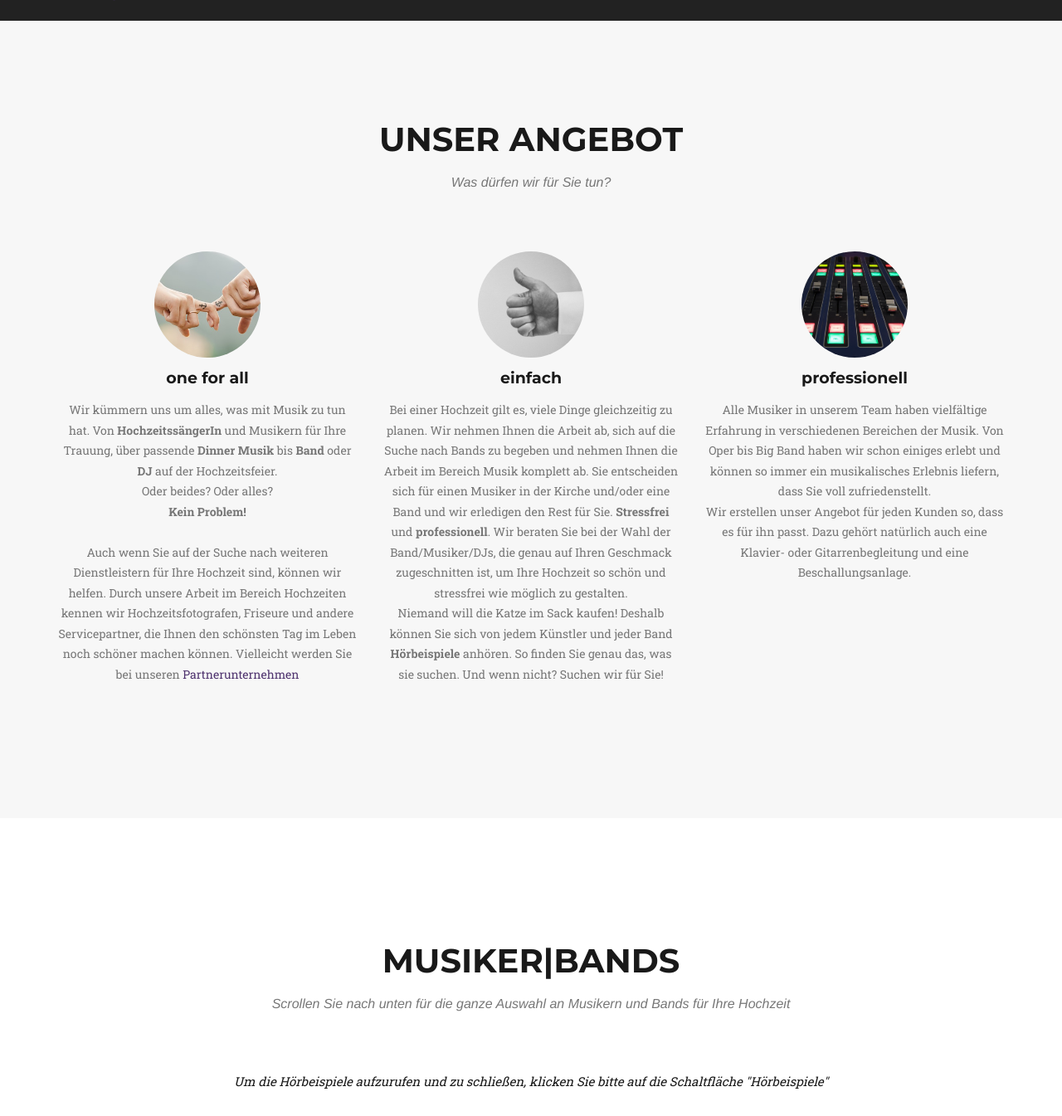
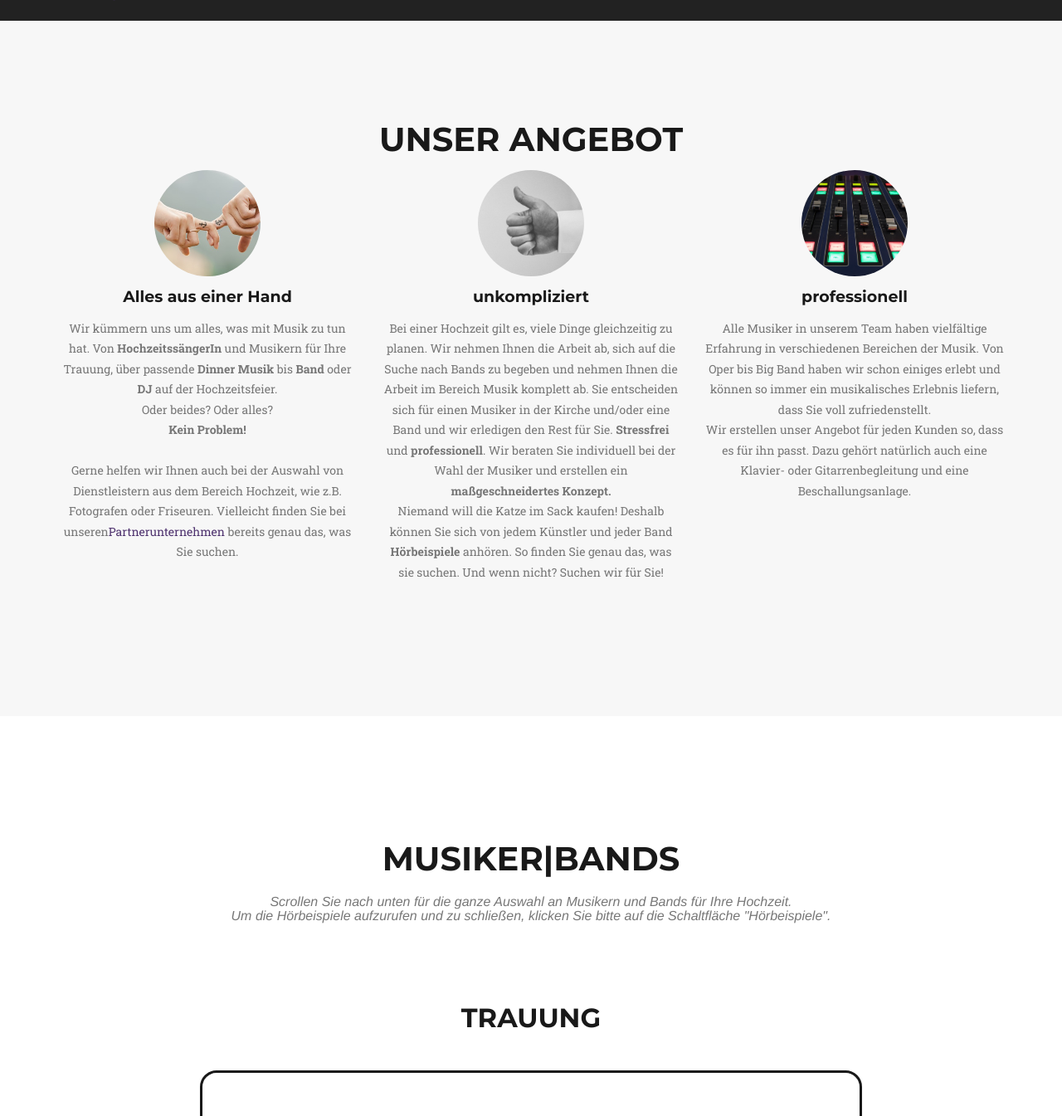
Before and after one commit to ToKoehn/Weddingmusic, a Jekyll site: the page built from index.html, in a window 1280 px wide and 1400 px high, scrolled down 667 px, cut to the strip 55-1400 px from the top of the window. Shown: the whole strip at 83% size. Built offline with Jekyll 4.4.1, drawn with Linux system fonts in a browser that asks for light colours; nearby versions of some CDN libraries; some web fonts are replaced; some of the changed text lies outside the part shown.

Commit message:
textrahmen

```diff
--- a/_includes/header.html
+++ b/_includes/header.html
@@ -40,11 +40,6 @@
 </div>
 
 
-
-
-
-
-
                     </li>
 
                      <li>
--- a/_includes/kuenstler.html
+++ b/_includes/kuenstler.html
@@ -1,5 +1,9 @@
 
 <section id="kuenstler">
+
+
+
+
 <script type="text/javascript" src="http://code.jquery.com/jquery-1.7.2.js"></script>
 <script type="text/javascript">
 $(document).ready(function(){
@@ -400,16 +404,18 @@ cursor:pointer;
             <div class="row">
                 <div class="col-lg-12 text-center">
                     <h2 class="section-heading">Musiker|Bands</h2>
-                    <h3 class="section-subheading text-muted">Scrollen Sie nach unten für die ganze Auswahl an Musikern und Bands für Ihre Hochzeit</h3><i>Um die Hörbeispiele aufzurufen und zu schließen, klicken Sie bitte auf die Schaltfläche "Hörbeispiele"</i>
+                    <h3 class="section-subheading text-muted">Scrollen Sie nach unten für die ganze Auswahl an Musikern und Bands für Ihre Hochzeit. <br> Um die Hörbeispiele aufzurufen und zu schließen, klicken Sie bitte auf die Schaltfläche "Hörbeispiele".</h3>
                 </div>
+
 
 
             </div>
 
-            </div></div><div id="trauung"></div>
-                <br> <br> <br>
-             <div class="divbg2"> <center><h2> Trauung <br> <br> </h2> </center>
+            <div id="trauung"></div>
 
+
+             <div class="divbg2"> <center><h2> Trauung <br> <br> </h2>
+                 <div class="infobox"> <div class="section-subheading text-muted"><font color="white"><center>Unser spezielles Angebot für Sie: <br> Suchen Sie sich für Ihre Trauung die Musiker aus, die Ihnen gefallen. Unsere professionellen Musiker werden dann Ihr Wunschprogramm erarbeiten. </center> </font></div> </div>  </center>
                                                             <!--- GESANG Zeile 1--->
             <div class="divbg2"> <center><h3> Gesang </h3> </center>
 
--- a/_includes/media.html
+++ b/_includes/media.html
@@ -4,21 +4,21 @@
             <div class="row">
                 <div class="col-lg-12 text-center">
                     <h2 class="section-heading">unser Angebot</h2>
-                    <h3 class="section-subheading text-muted">Was dürfen wir für Sie tun?</h3>
                 </div>
             </div>
             <div class="row text-center">
                 <div class="col-md-4">
                     <img src="img/ueberuns/persoenlich.jpg" alt="haende" class="img-round"></a>
-                    <h4 class="service-heading">one for all</h4>
-                <p class="text-muted">Wir kümmern uns um alles, was mit Musik zu tun hat. Von <b>HochzeitssängerIn</b> und Musikern für Ihre Trauung, über passende <b>Dinner Musik</b> bis <b>Band</b> oder <b>DJ</b> auf der Hochzeitsfeier. <br> Oder beides? Oder alles? <br> <b>Kein Problem!</b><br> <br> Auch wenn Sie auf der Suche nach weiteren Dienstleistern für Ihre Hochzeit sind, können wir helfen. Durch unsere Arbeit im Bereich Hochzeiten kennen wir Hochzeitsfotografen, Friseure und andere Servicepartner, die Ihnen den schönsten Tag im Leben noch schöner machen können. Vielleicht werden Sie bei unseren <a href="#partner">Partnerunternehmen</a>  </p>
+                    <h4 class="service-heading">Alles aus einer Hand</h4>
+                <p class="text-muted">Wir kümmern uns um alles, was mit Musik zu tun hat.
+            Von <b>HochzeitssängerIn</b> und Musikern für Ihre Trauung, über passende <b>Dinner Musik</b> bis <b>Band</b> oder <b>DJ</b> auf der Hochzeitsfeier. <br> Oder beides? Oder alles? <br> <b>Kein Problem!</b><br> <br>  Gerne helfen wir Ihnen auch bei der Auswahl von Dienstleistern aus dem Bereich Hochzeit, wie z.B. Fotografen oder Friseuren. Vielleicht finden Sie bei unseren<a href="#partner">Partnerunternehmen </a> bereits genau das, was Sie suchen.</p>
                 </div>
 
 
                 <div class="col-md-4">
                     <img src="img/ueberuns/hand.jpg" alt="easy" class="img-round"></a>
-                    <h4 class="service-heading">einfach</h4>
-                    <p class="text-muted">Bei einer Hochzeit gilt es, viele Dinge gleichzeitig zu planen. Wir nehmen Ihnen die Arbeit ab, sich auf die Suche nach Bands zu begeben und nehmen Ihnen die Arbeit im Bereich Musik komplett ab. Sie entscheiden sich für einen Musiker in der Kirche und/oder eine Band und wir erledigen den Rest für Sie. <b>Stressfrei</b> und <b>professionell</b>. Wir beraten Sie bei der Wahl der Band/Musiker/DJs, die genau auf Ihren Geschmack zugeschnitten ist, um Ihre Hochzeit so schön und stressfrei wie möglich zu gestalten. <br> Niemand will die Katze im Sack kaufen! Deshalb können Sie sich von jedem Künstler und jeder Band <b>Hörbeispiele</b> anhören. So finden Sie genau das, was sie suchen. Und wenn nicht? Suchen wir für Sie!
+                    <h4 class="service-heading">unkompliziert</h4>
+                    <p class="text-muted">Bei einer Hochzeit gilt es, viele Dinge gleichzeitig zu planen. Wir nehmen Ihnen die Arbeit ab, sich auf die Suche nach Bands zu begeben und nehmen Ihnen die Arbeit im Bereich Musik komplett ab. Sie entscheiden sich für einen Musiker in der Kirche und/oder eine Band und wir erledigen den Rest für Sie. <b>Stressfrei</b> und <b>professionell</b>. Wir beraten Sie individuell bei der Wahl der Musiker und erstellen ein <b>maßgeschneidertes Konzept.</b> <br> Niemand will die Katze im Sack kaufen! Deshalb können Sie sich von jedem Künstler und jeder Band <b>Hörbeispiele</b> anhören. So finden Sie genau das, was sie suchen. Und wenn nicht? Suchen wir für Sie!
                     <p class="text-muted">
 </p>
                 </div>
```
Also changed, not shown: _includes/css/agency.css (+17 -0 lines), 2 other files.
